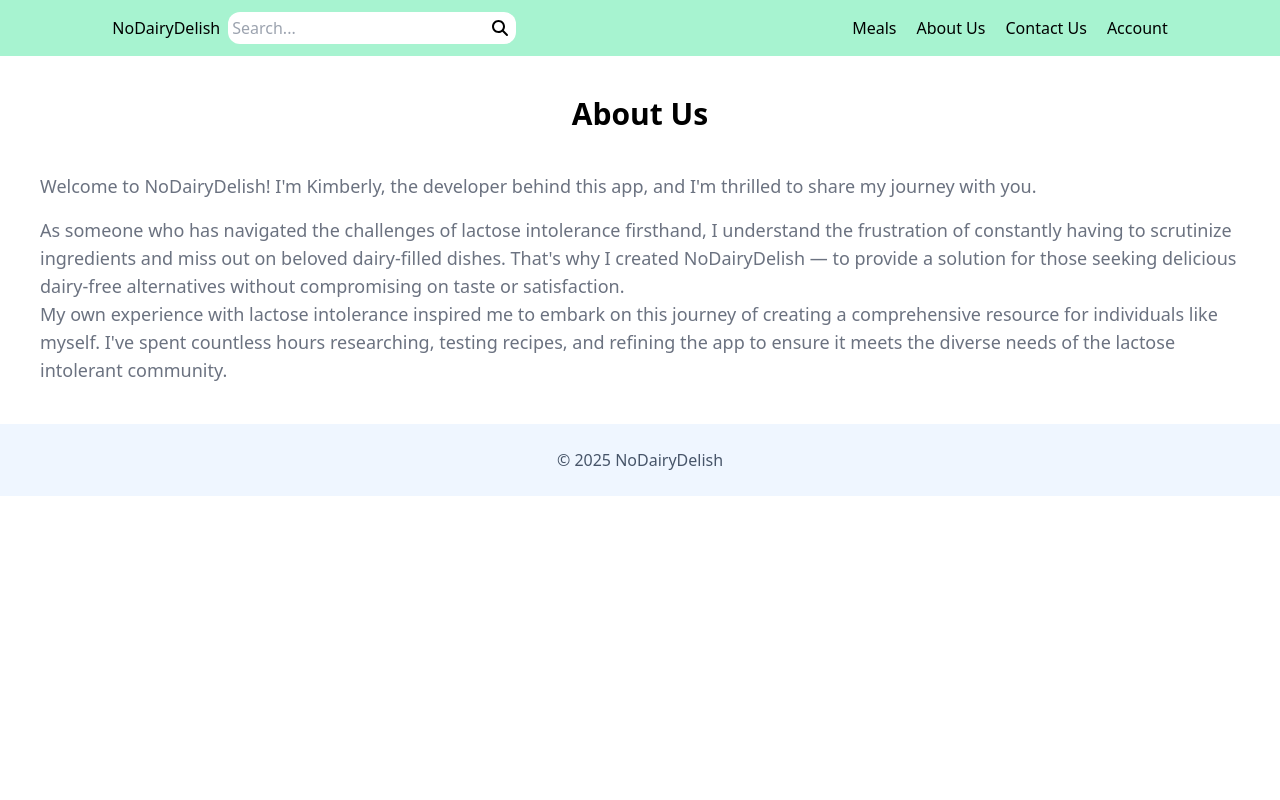
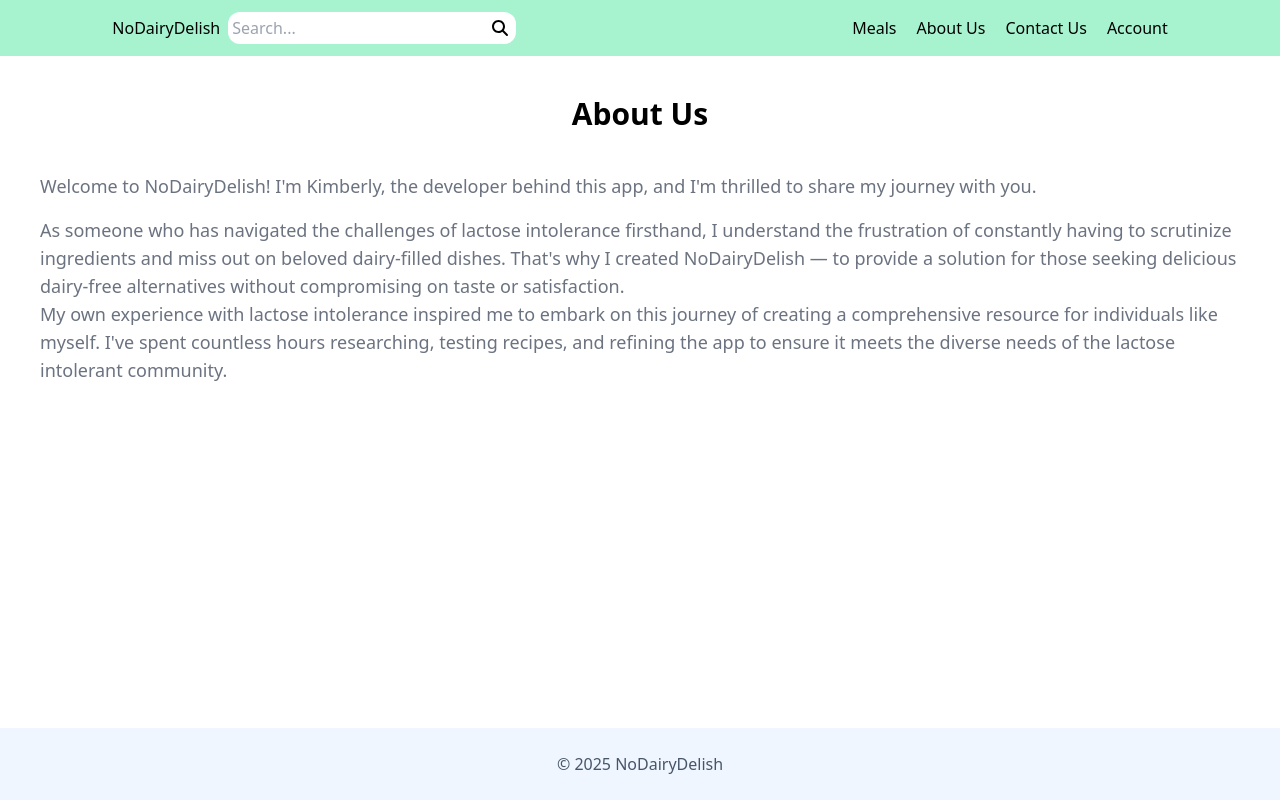
Before and after one commit to kimbencinas/no-dairy-delish, a React (Create React App) app: page /about in a window 1280 px wide. Built offline with nearby package versions, Linux system fonts and the light colour scheme.

Commit message:
Add footer to bottom of homepage and added some styling adjustments

```diff
--- a/src/App.js
+++ b/src/App.js
@@ -1,6 +1,7 @@
 import React, { useState, useEffect } from 'react';
 import Navbar from './Components/Navbar';
 import Results from './Pages/Results';
+import Footer from './Components/Footer';
 import './App.css';
 
 function App() {
@@ -42,7 +43,7 @@ function App() {
   };
 
   return (
-    <div>
+    <div className="relative min-h-screen">
       <Navbar onSearch={handleSearchResult} />
       {searchResult.length > 0 ? (
         <Results recipes={searchResult} />
@@ -61,6 +62,7 @@ function App() {
         </div>
        </div>
       )}
+      <Footer />
     </div>
   );
 }
--- a/src/Components/Footer.jsx
+++ b/src/Components/Footer.jsx
@@ -2,7 +2,7 @@ import React from "react";
 
 function Footer() {
   return (
-    <div className="bg-blue-50 p-6 text-center">
+    <div className="absolute bottom-0 w-full bg-blue-50 p-6 text-center">
       <p className="text-slate-600">&copy; 2025 NoDairyDelish</p>
     </div>
   );
```
